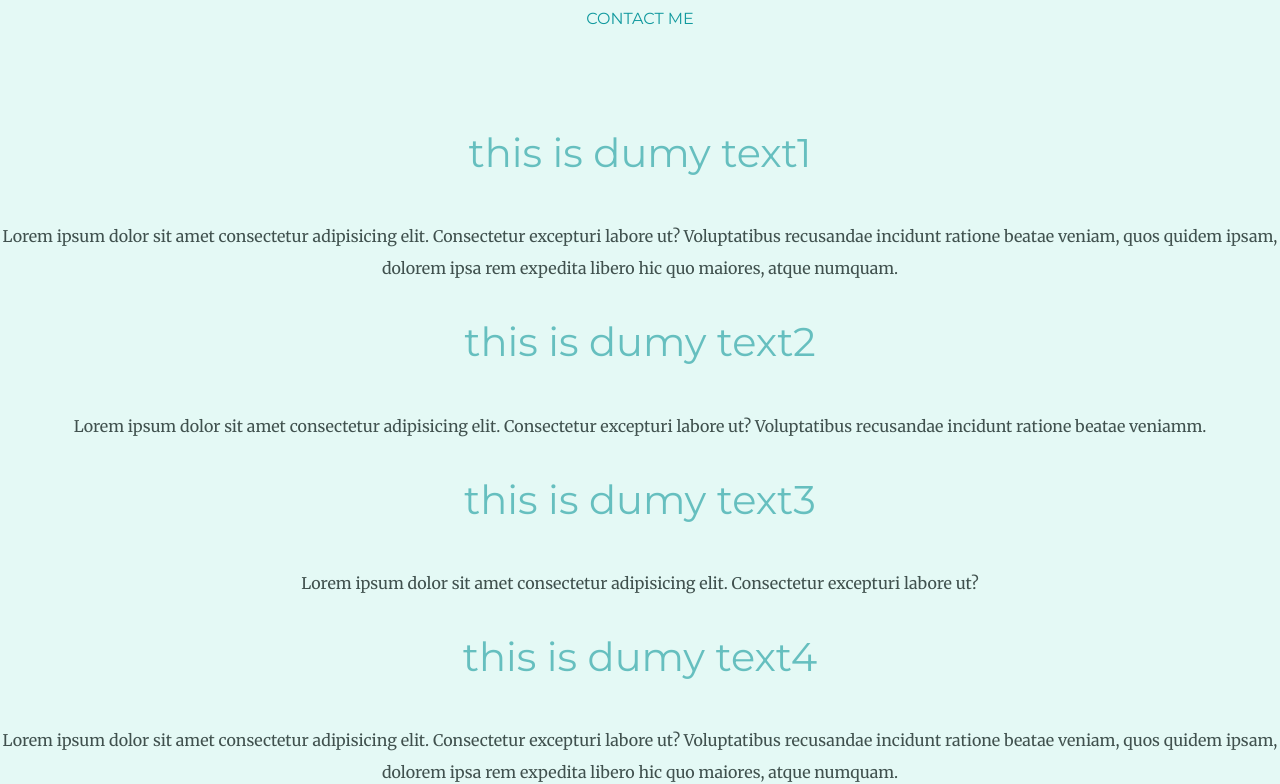
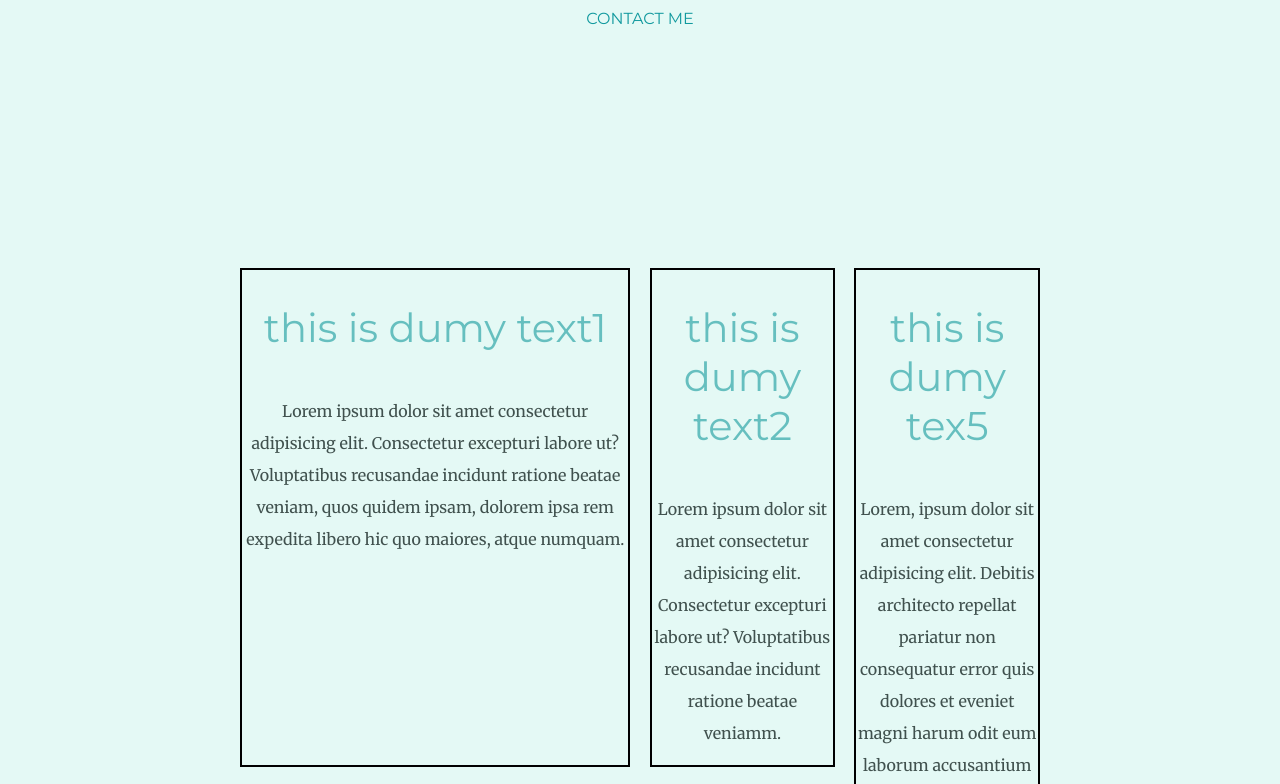
Before and after one commit to meet991999/MyPage, a plain HTML site: page index.html in a window 1280 px wide. Shown: the part 2540-3324 px from the top of the page. Drawn offline with Linux system fonts and the light colour scheme.

Commit message:
Update styles.css

```diff
--- a/css/styles.css
+++ b/css/styles.css
@@ -41,12 +41,15 @@ a{
   font-family: 'Montserrat', sans-serif;
   margin: 10px 20px;
   text-decoration: none;
+  background-image: url();
+
 }
 
 .top-container {
   background-color: #E4F9F5;
   position: relative;
   padding-top: 100px;
+
 }
 
 .middle-container {
@@ -64,9 +67,6 @@ a{
   line-height: 2;
 }
 
-.pro{
-  text-decoration: underline;
-}
 
 .top-cloud {
   position: absolute;
@@ -90,4 +90,28 @@ a{
 .img2{
   float: left;
   margin-right: 30px;
+
 }
+.grid-col-span-2{
+  grid-column: span 2;
+}
+.grid-container{
+  margin: 15rem;
+  display:grid;
+  gap: 1.2rem;
+  grid-template-columns: repeat(4,1fr);
+
+
+}
+.card{
+  border: 2px solid black;
+
+}
+.card:last-child{
+  grid-column-start: 4;
+  grid-row-start: 1;
+  grid-row-end: 3;
+}
+.text-spacing{
+  text-align: center;
+}
```
